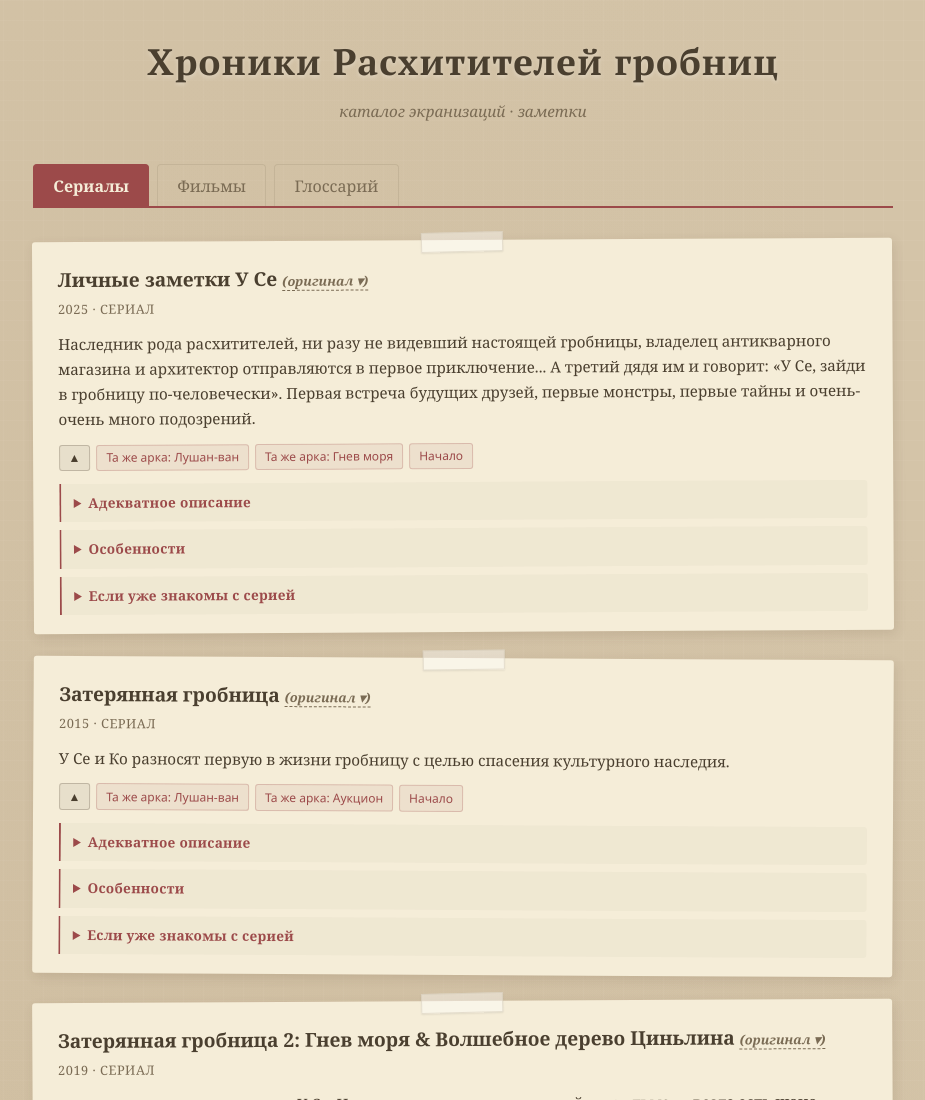
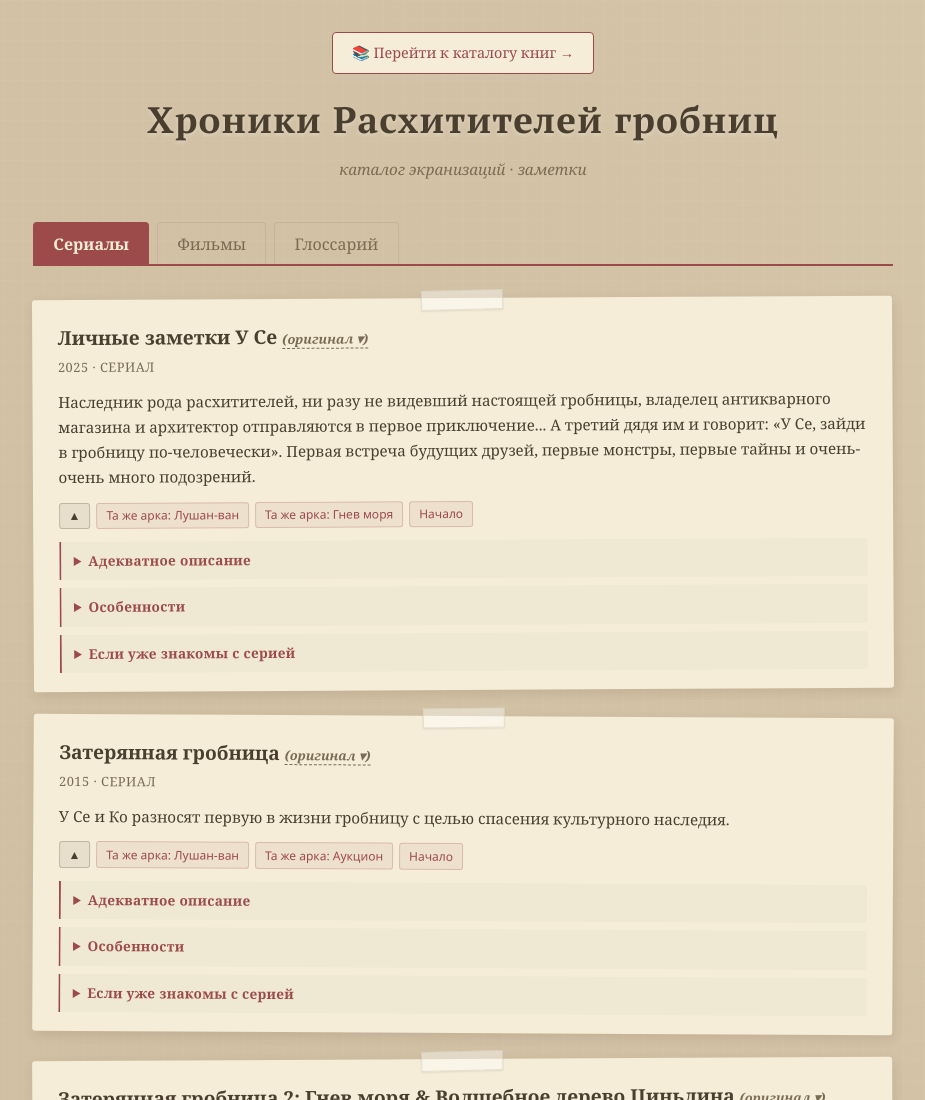
Before and after one commit to HuaTashi/dmbj-ordered-chaos, a plain HTML site: page index.html in a window 1280 px wide. Shown: the top 1100 px of the page, without its empty margins (177-1102 px from the left). Drawn offline with Linux system fonts and the light colour scheme.

Commit message:
Update index.html
Кросс-ссылка.

```diff
--- a/index.html
+++ b/index.html
@@ -42,6 +42,26 @@
     min-height: 100vh;
   }
   .container { max-width: 860px; margin: 0 auto; }
+  /* ── Навигация между каталогами ── */
+  .cross-nav {
+    text-align: center;
+    margin-bottom: 1rem;
+  }
+  .cross-nav a {
+    display: inline-block;
+    padding: 0.5rem 1.2rem;
+    background: var(--paper);
+    color: var(--red);
+    text-decoration: none;
+    border: 1px solid var(--red);
+    border-radius: 4px;
+    font-size: 0.9rem;
+    transition: all 0.2s;
+  }
+  .cross-nav a:hover {
+    background: var(--red);
+    color: var(--paper);
+  }
 
   header { text-align: center; margin-bottom: 2.5rem; }
   h1 {
@@ -311,6 +331,9 @@
 <body>
 <div class="container">
 
+  <div class="cross-nav">
+  <a href="books.html">📚 Перейти к каталогу книг →</a>
+</div>
 <header>
   <h1>Хроники Расхитителей гробниц</h1>
   <p class="subtitle">каталог экранизаций · заметки</p>
```
